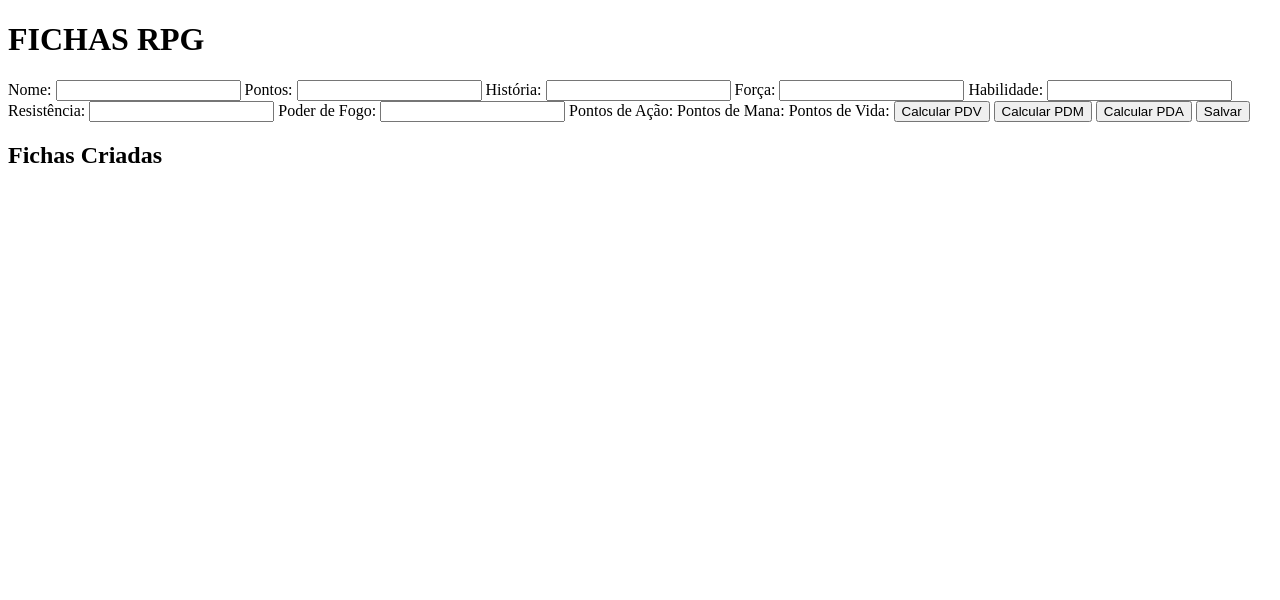
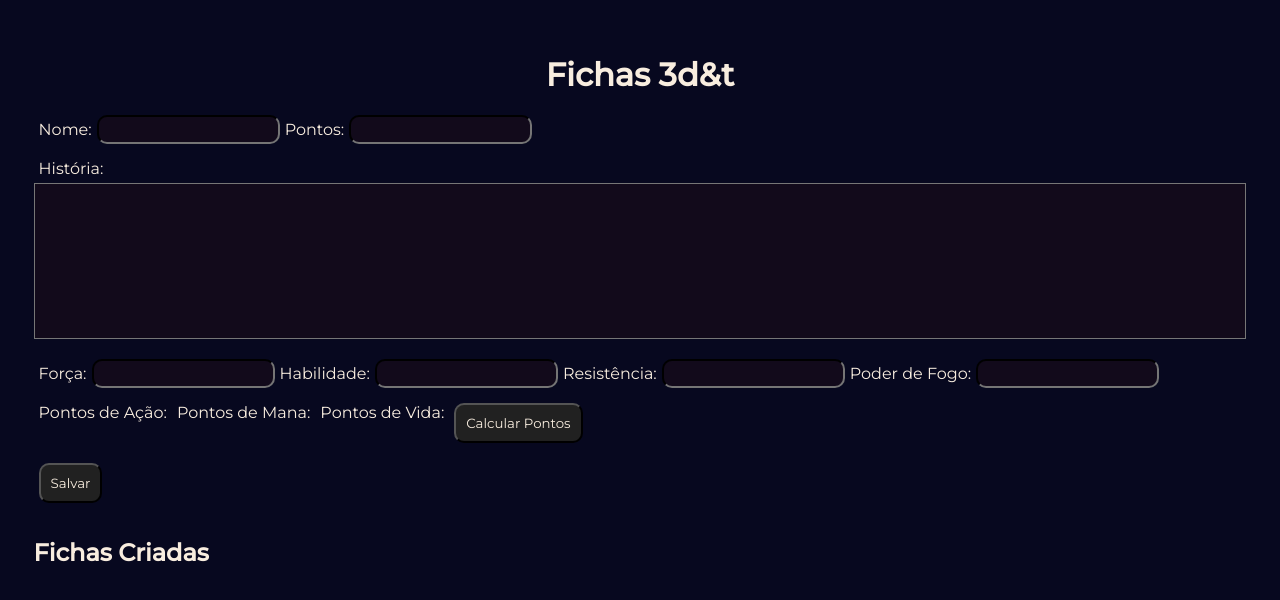
Before and after one commit to qnvitor/crud_3d-t, a plain HTML site: page index.html in a window 1280 px wide. Drawn offline with Linux system fonts and the light colour scheme.

Commit message:
second commit

```diff
--- a/index.html
+++ b/index.html
@@ -5,18 +5,25 @@
 <meta name="viewport" content="width=device-width, initial-scale=1.0">
 <title></title>
 <script src="script.js"></script>
+<link rel="stylesheet" href="style.css">
 </head>
 <body>
 
-<h1>FICHAS RPG</h1>
+<h1>Fichas 3d&t</h1>
 
 <form id="formFicha">
+<div class="linha1">
     <label for="nome">Nome:</label>
     <input type="text" id="nome" required>
     <label for="pontos">Pontos:</label>
     <input type="number" id="pontos" required>
+</div>
+    <div class="linha2">
         <label for="lore">História:</label>
-    <input type="text" id="lore" required>
+        <textarea id="lore" name="w3review" rows="4" cols="50" required>
+        </textarea>
+    </div>
+    <div class="linha3">
     <label for="forca">Força:</label>
     <input type="number" id="forca" required>
     <label for="habilidade">Habilidade:</label>
@@ -25,18 +32,19 @@
     <input type="number" id="resistencia" required>
     <label for="pdf">Poder de Fogo:</label>
     <input type="number" id="pdf" required>
+</div>
+    <div class="linha4">
         <label for="pda">Pontos de Ação:</label>
         <span id="pdaDisplay"></span>
         <label for="pdm">Pontos de Mana:</label>
         <span id="pdmDisplay"></span>
         <label for="pdv">Pontos de Vida:</label>
         <span id="pdvDisplay"></span>
-
-    <button type="button" onclick="calcularPDV()">Calcular PDV</button>
-    <button type="button" onclick="calcularPDM()">Calcular PDM</button>
-    <button type="button" onclick="calcularPDA()">Calcular PDA</button>
-    <button type="button" onclick="salvarFicha()">Salvar</button>
+        <button type="button" onclick="calcular()">Calcular Pontos</button>
+    </div>
+    <div class="linha5"><button type="button" onclick="salvarFicha()">Salvar</button>
     <button type="button" id="btnAtualizar" onclick="atualizarFicha()" style="display:none;">Atualizar</button>
+</div>
 </form>
 
 <h2>Fichas Criadas</h2>
--- a/script.js
+++ b/script.js
@@ -1,4 +1,4 @@
-function calcularPDV() {
+function calcular() {
     // Obter o valor de "resistencia"
     const resistencia = document.getElementById('resistencia').value;
 
@@ -12,8 +12,7 @@ function calcularPDV() {
     } else {
         alert('A resistência deve ser um número válido.');
     }
-}
-function calcularPDM() {
+
     // Obter o valor de "habilidade"
     const habilidade = document.getElementById('habilidade').value;
 
@@ -27,8 +26,7 @@ function calcularPDM() {
     } else {
         alert('A habilidade deve ser um número válido.');
     }
-}
-function calcularPDA() {
+
     // Obter o valor de "forca"
     const forca = document.getElementById('forca').value;
 
@@ -80,11 +78,10 @@ function salvarFicha() {
     const habilidade = document.getElementById('habilidade').value;
     const resistencia = document.getElementById('resistencia').value;
     const pdf = document.getElementById('pdf').value;
-    const pda = document.getElementById('pda').value;
-    const pdm = document.getElementById('pdm').value;
-    const pdv = document.getElementById('pdv').value;
+    const pda = document.getElementById('pdaDisplay').textContent; // Obter PDA do elemento span
+    const pdm = document.getElementById('pdmDisplay').textContent; // Obter PDM do elemento span
+    const pdv = document.getElementById('pdvDisplay').textContent; // Obter PDV do elemento span
 
-    // Verifica se está em modo de edição
     if(fichaParaEditar !== null) {
         fichas[fichaParaEditar] = {nome, pontos, lore, forca, habilidade, resistencia, pdf, pda, pdm, pdv};
         fichaParaEditar = null;
@@ -102,9 +99,9 @@ function salvarFicha() {
     document.getElementById('habilidade').value = '';
     document.getElementById('resistencia').value = '';
     document.getElementById('pdf').value = '';
-    document.getElementById('pda').value = '';
-    document.getElementById('pdm').value = '';
-    document.getElementById('pdv').value = '';
+    document.getElementById('pdaDisplay').textContent = '';
+    document.getElementById('pdmDisplay').textContent = '';
+    document.getElementById('pdvDisplay').textContent = '';
 
     renderizarLista();
 }
--- /dev/null
+++ b/style.css
@@ -0,0 +1,56 @@
+@import url('https://fonts.googleapis.com/css2?family=Montserrat:wght@400;500&display=swap');
+
+* {
+    font-family: 'Montserrat', sans-serif;
+    display: flex;
+    flex-direction: column;
+    flex-wrap: wrap;
+    color: rgb(248, 237, 223);
+}
+
+body {
+    padding: 2%;
+    background-color: rgb(7, 8, 31);
+}
+
+h1 {
+    align-content: center;
+}
+
+#formFicha {
+    display: flex;
+}
+
+.linha1, .linha3, .linha4, .linha5 {
+    flex-direction: row;
+    justify-content: flex-start;
+}
+
+.linha1, .linha2, .linha3, .linha4, .linha5 {
+    margin-bottom: 10px;
+}
+
+label, button {
+    margin: 5px;
+}
+
+textarea {
+    resize: none;
+    margin-bottom: 10px;
+    background-color: rgb(18, 10, 27);
+    height: 150px;
+  }
+
+  input {
+    background-color: rgb(18, 10, 27);
+    border-radius: 10px;
+    padding: 2px;
+    padding-left: 8px;
+    border-color: rgb(33, 33, 33);
+  }
+
+button {
+    background-color: rgb(33, 33, 33);
+    border-radius: 10px;
+    padding: 10px;
+}
```
Lines whose indentation alone changed are shown as unchanged.
